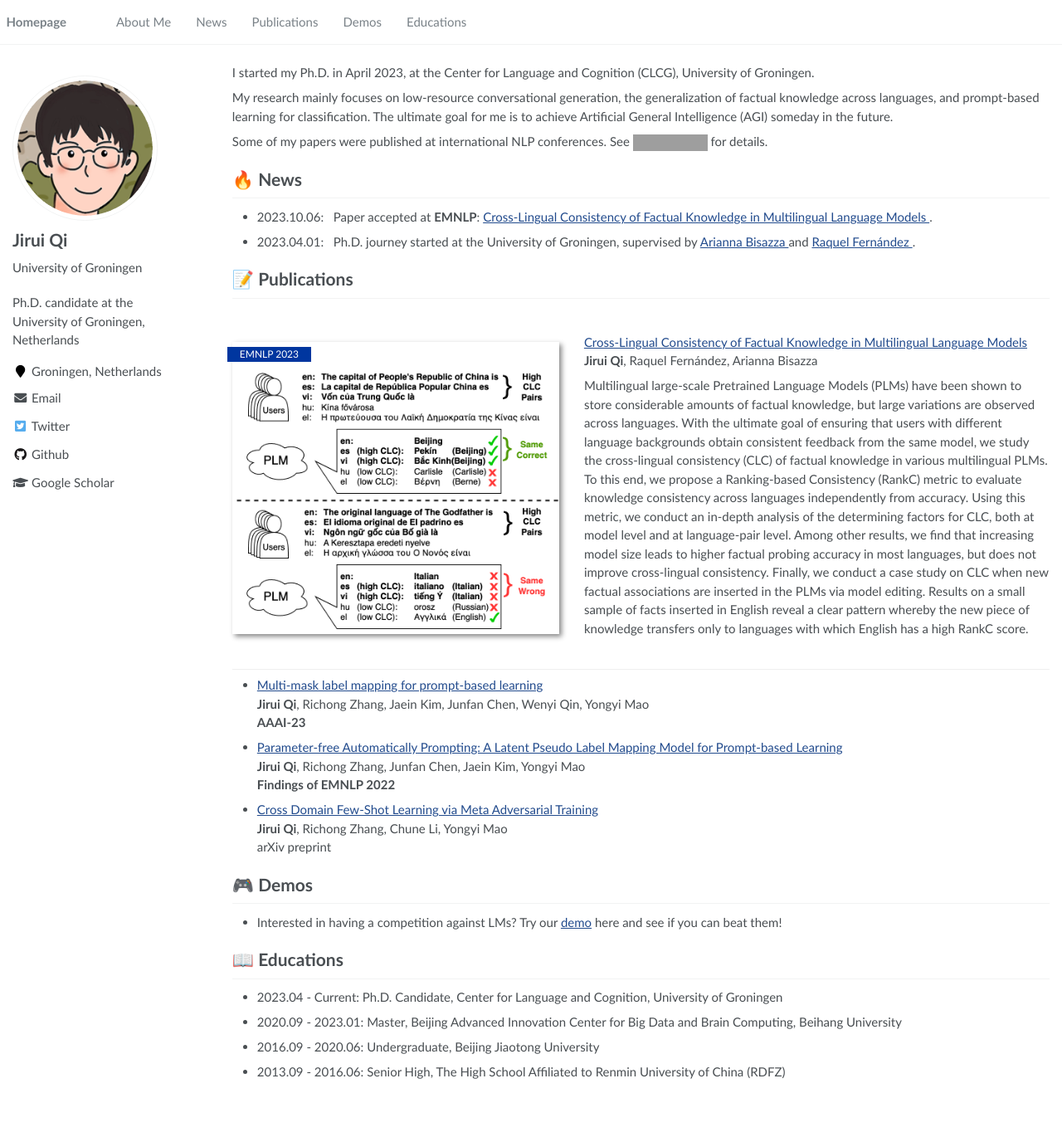
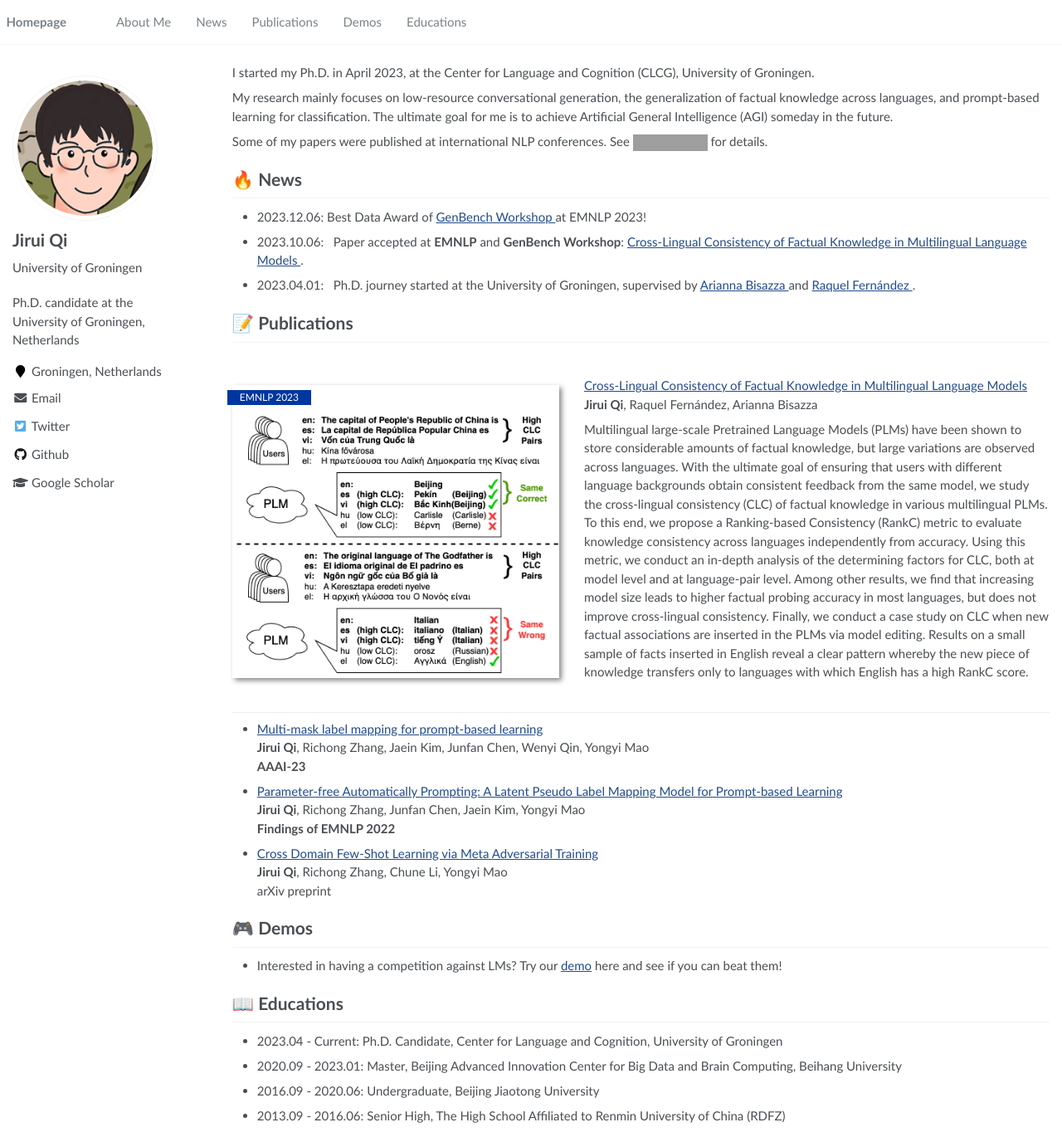
Before and after one commit to RayeRen/acad-homepage.github.io, a Jekyll site: the page built from _pages/about.md, in a window 1280 px wide and 1370 px high. Shown: the whole window at 83% size. Built offline with Jekyll 4.4.1, drawn with Linux system fonts in a browser that asks for light colours; grey boxes are pictures that could not be loaded.

Commit message:
Update about.md

```diff
--- a/_pages/about.md
+++ b/_pages/about.md
@@ -35,12 +35,13 @@ Some of my papers were published at international NLP conferences. See <a href='
 
 
 # 🔥 News
-- 2023.10.06: &nbsp; Paper accepted at **EMNLP**: <a href='https://arxiv.org/abs/2310.10378'> Cross-Lingual Consistency of Factual Knowledge in Multilingual Language Models </a>.
+- 2023.12.06: Best Data Award of <a href='https://genbench.org/workshop/'> GenBench Workshop </a> at EMNLP 2023!
+- 2023.10.06: &nbsp; Paper accepted at **EMNLP** and **GenBench Workshop**: <a href='https://arxiv.org/abs/2310.10378'> Cross-Lingual Consistency of Factual Knowledge in Multilingual Language Models </a>.
 - 2023.04.01: &nbsp; Ph.D. journey started at the University of Groningen, supervised by <a href='https://www.cs.rug.nl/~bisazza/'> Arianna Bisazza </a>  and <a href='https://staff.fnwi.uva.nl/r.fernandezrovira/'> Raquel Fernández </a>.
 
 # 📝 Publications
 
-<div class='paper-box'><div class='paper-box-image'><div><div class="badge"> EMNLP 2023</div><img src='images/916x820.png' alt="sym" width="100%"></div></div>
+<div class='paper-box'><div class='paper-box-image'><div><div class="badge"> EMNLP 2023 </div><img src='images/916x820.png' alt="sym" width="100%"></div></div>
 <div class='paper-box-text' markdown="1">
 
 [Cross-Lingual Consistency of Factual Knowledge in Multilingual Language Models](https://arxiv.org/abs/2310.10378) <br> **Jirui Qi**, Raquel Fernández, Arianna Bisazza
```
